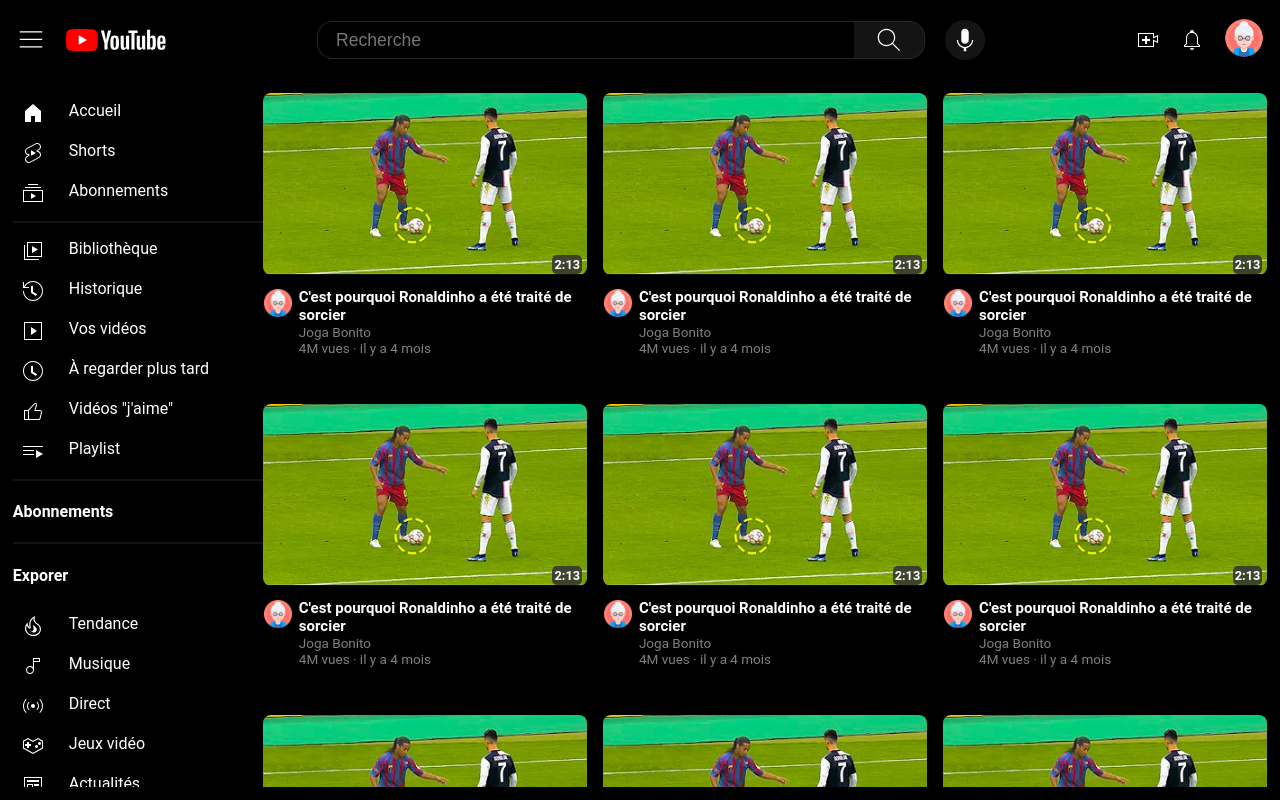
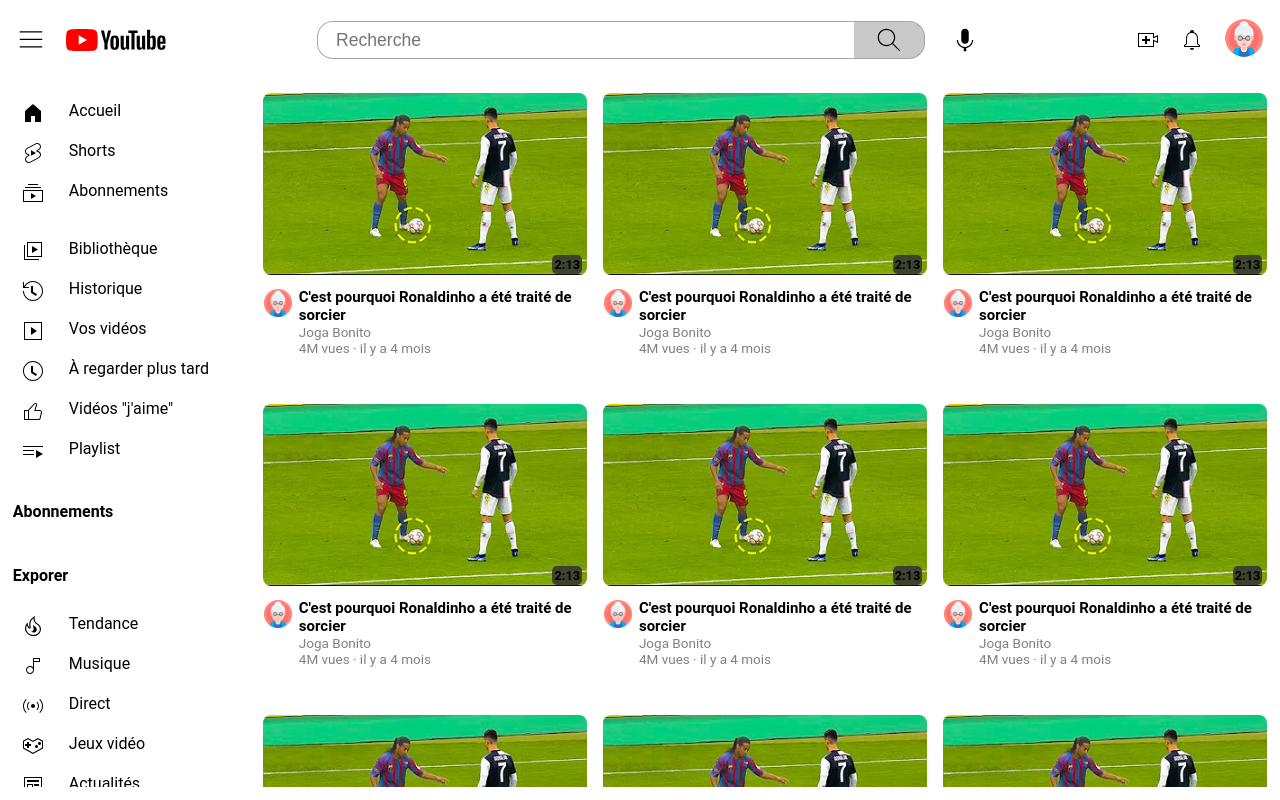
Before and after one commit to lexnotor/youtube_interface_exo, a plain HTML site: page index.html in a window 1280 px wide. Drawn offline with Linux system fonts and the light colour scheme.

Commit message:
style: change dark mode into ligth

```diff
--- a/css/style.css
+++ b/css/style.css
@@ -1,13 +1,14 @@
 body {
     margin: 0px;
     padding: 0px;
-    background-color: black;
-    color: white;
-    font-family: "Roboto", "Arial", 'FreeSans', sans-serif;
+    color: black;
+    background-color: white;
+    font-family: "Roboto", "Arial", "FreeSans", sans-serif;
     font-size: 16px;
     display: grid;
     grid-template-rows: 10vh 90vh;
 }
+
 
 ::-webkit-scrollbar {
     width: 1em;
@@ -26,7 +27,7 @@ body {
 }
 
 svg {
-    fill: white;
+    fill: black;
 }
 
 hr {
@@ -61,10 +62,10 @@ header article {
     flex-direction: row;
     justify-content: flex-start;
     align-items: center;
-    border: 1px solid hsla(0, 0%, 100%, 0.08);
+    border: 1px solid hsla(0, 1%, 38%, 0.342);
     border-radius: 1em;
     overflow: hidden;
-    background-color: hsla(0, 0%, 100%, 0.08);
+    background-color: hsla(0, 1%, 38%, 0.342);
 }
 
 #search input {
@@ -72,7 +73,7 @@ header article {
     padding: .4em 1em;
     font-size: 1.1em;
     outline: none;
-    background-color: black;
+    background-color: white;
     border: 0;
     color: gray;
 }
--- a/index.html
+++ b/index.html
@@ -19,10 +19,10 @@
                         <path d="M21,6H3V5h18V6z M21,11H3v1h18V11z M21,17H3v1h18V17z" class="style-scope yt-icon">
                         </path>
                     </g>
-                </svg><!--css-build:shady-->
+                </svg>
 
             </label>
-            <div id="site_logo">
+            <a id="site_logo" href="#">
                 <svg viewBox="0 0 90 20" preserveAspectRatio="xMidYMid meet" focusable="false"
                     style="pointer-events: none; display: block; width: 100%; height: 100%;"
                     class="style-scope yt-icon">
@@ -62,7 +62,7 @@
                     </g>
                 </svg>
 
-            </div>
+            </a>
         </article>
 
         <article>
@@ -76,7 +76,7 @@
                                 d="M20.87,20.17l-5.59-5.59C16.35,13.35,17,11.75,17,10c0-3.87-3.13-7-7-7s-7,3.13-7,7s3.13,7,7,7c1.75,0,3.35-0.65,4.58-1.71 l5.59,5.59L20.87,20.17z M10,16c-3.31,0-6-2.69-6-6s2.69-6,6-6s6,2.69,6,6S13.31,16,10,16z"
                                 class="style-scope yt-icon"></path>
                         </g>
-                    </svg><!--css-build:shady-->
+                    </svg>
 
                 </div>
             </div>
@@ -114,7 +114,7 @@
                             d="M10,20h4c0,1.1-0.9,2-2,2S10,21.1,10,20z M20,17.35V19H4v-1.65l2-1.88v-5.15c0-2.92,1.56-5.22,4-5.98V3.96 c0-1.42,1.49-2.5,2.99-1.76C13.64,2.52,14,3.23,14,3.96l0,0.39c2.44,0.75,4,3.06,4,5.98v5.15L20,17.35z M19,17.77l-2-1.88v-5.47 c0-2.47-1.19-4.36-3.13-5.1c-1.26-0.53-2.64-0.5-3.84,0.03C8.15,6.11,7,7.99,7,10.42v5.47l-2,1.88V18h14V17.77z"
                             class="style-scope yt-icon"></path>
                     </g>
-                </svg><!--css-build:shady-->
+                </svg>
             </div>
             <div id="user_avatar">
                 <img src="./images/avatar.png" alt="" width="100%">
@@ -153,7 +153,7 @@
                             d="M10,18v-6l5,3L10,18z M17,3H7v1h10V3z M20,6H4v1h16V6z M22,9H2v12h20V9z M3,10h18v10H3V10z"
                             class="style-scope yt-icon"></path>
                     </g>
-                </svg><!--css-build:shady-->
+                </svg>
                 <span>Abonnements</span>
             </div>
 
@@ -166,7 +166,7 @@
                         <path d="M11,7l6,3.5L11,14V7L11,7z M18,20H4V6H3v15h15V20z M21,18H6V3h15V18z M7,17h13V4H7V17z"
                             class="style-scope yt-icon"></path>
                     </g>
-                </svg><!--css-build:shady-->
+                </svg>
                 <span>Bibliothèque</span>
             </div>
             <div>
@@ -187,7 +187,7 @@
                         <path d="M10,8l6,4l-6,4V8L10,8z M21,3v18H3V3H21z M20,4H4v16h16V4z" class="style-scope yt-icon">
                         </path>
                     </g>
-                </svg><!--css-build:shady-->
+                </svg>
                 Vos vidéos
             </div>
             <div>
@@ -209,7 +209,7 @@
                             d="M18.77,11h-4.23l1.52-4.94C16.38,5.03,15.54,4,14.38,4c-0.58,0-1.14,0.24-1.52,0.65L7,11H3v10h4h1h9.43 c1.06,0,1.98-0.67,2.19-1.61l1.34-6C21.23,12.15,20.18,11,18.77,11z M7,20H4v-8h3V20z M19.98,13.17l-1.34,6 C18.54,19.65,18.03,20,17.43,20H8v-8.61l5.6-6.06C13.79,5.12,14.08,5,14.38,5c0.26,0,0.5,0.11,0.63,0.3 c0.07,0.1,0.15,0.26,0.09,0.47l-1.52,4.94L13.18,12h1.35h4.23c0.41,0,0.8,0.17,1.03,0.46C19.92,12.61,20.05,12.86,19.98,13.17z"
                             class="style-scope yt-icon"></path>
                     </g>
-                </svg><!--css-build:shady-->
+                </svg>
                 <span>Vidéos "j'aime"</span>
             </div>
             <div>
@@ -219,7 +219,7 @@
                         <path d="M22,7H2v1h20V7z M13,12H2v-1h11V12z M13,16H2v-1h11V16z M15,19v-8l7,4L15,19z"
                             class="style-scope yt-icon"></path>
                     </g>
-                </svg><!--css-build:shady-->
+                </svg>
                 <span>Playlist</span>
             </div>
 
@@ -260,7 +260,7 @@
                             d="M14,12c0,1.1-0.9,2-2,2s-2-0.9-2-2s0.9-2,2-2S14,10.9,14,12z M8.48,8.45L7.77,7.75C6.68,8.83,6,10.34,6,12 s0.68,3.17,1.77,4.25l0.71-0.71C7.57,14.64,7,13.39,7,12S7.57,9.36,8.48,8.45z M16.23,7.75l-0.71,0.71C16.43,9.36,17,10.61,17,12 s-0.57,2.64-1.48,3.55l0.71,0.71C17.32,15.17,18,13.66,18,12S17.32,8.83,16.23,7.75z M5.65,5.63L4.95,4.92C3.13,6.73,2,9.24,2,12 s1.13,5.27,2.95,7.08l0.71-0.71C4.02,16.74,3,14.49,3,12S4.02,7.26,5.65,5.63z M19.05,4.92l-0.71,0.71C19.98,7.26,21,9.51,21,12 s-1.02,4.74-2.65,6.37l0.71,0.71C20.87,17.27,22,14.76,22,12S20.87,6.73,19.05,4.92z"
                             class="style-scope yt-icon"></path>
                     </g>
-                </svg><!--css-build:shady-->
+                </svg>
                 <span>Direct</span>
             </div>
             <div>
@@ -429,7 +429,7 @@
                             d="M13,14h-2v-2h2V14z M13,5h-2v6h2V5z M19,3H5v16.59l3.29-3.29L8.59,16H9h10V3 M20,2v15H9l-5,5V2H20L20,2z"
                             class="style-scope yt-icon"></path>
                     </g>
-                </svg><!--css-build:shady-->
+                </svg>
                 <span>Envoyer des commentaires</span>
             </div>
         </article>
```
Also changed, not shown: pages/watch.html (+2 -2 lines).
